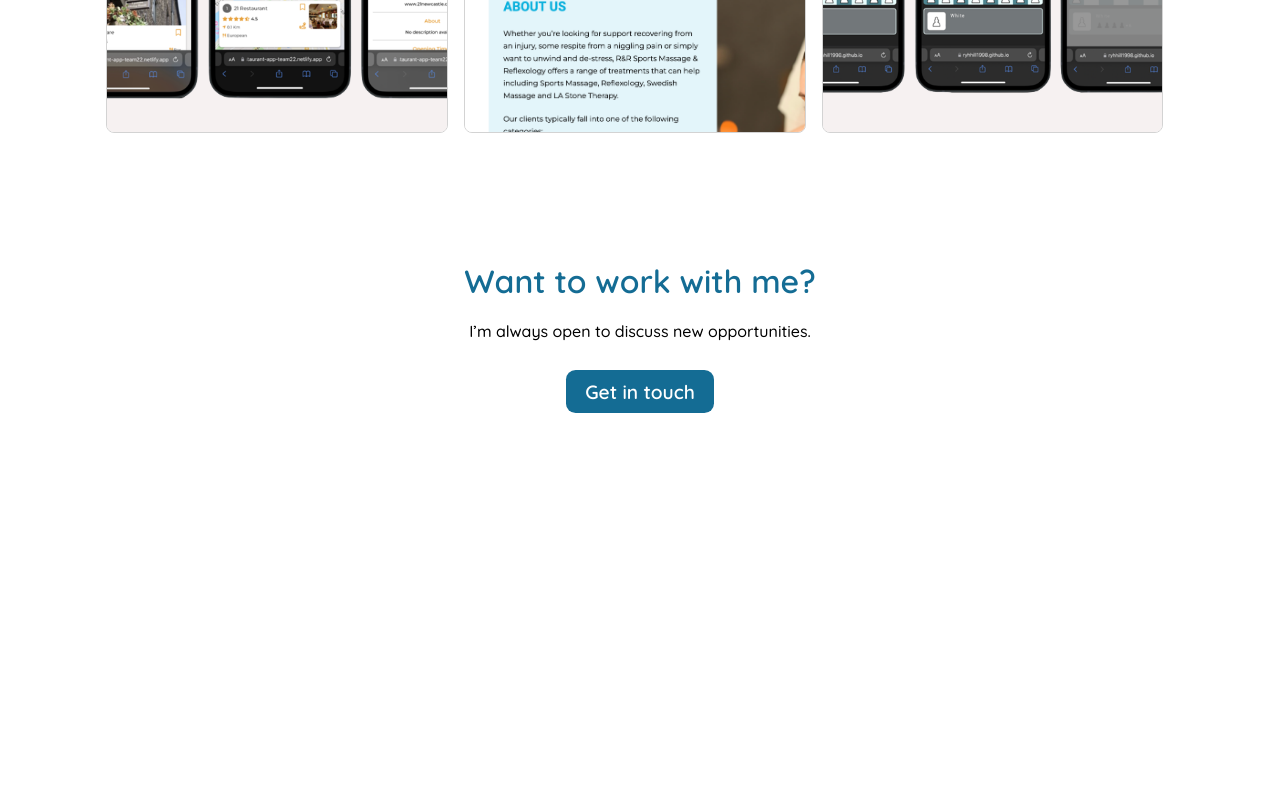
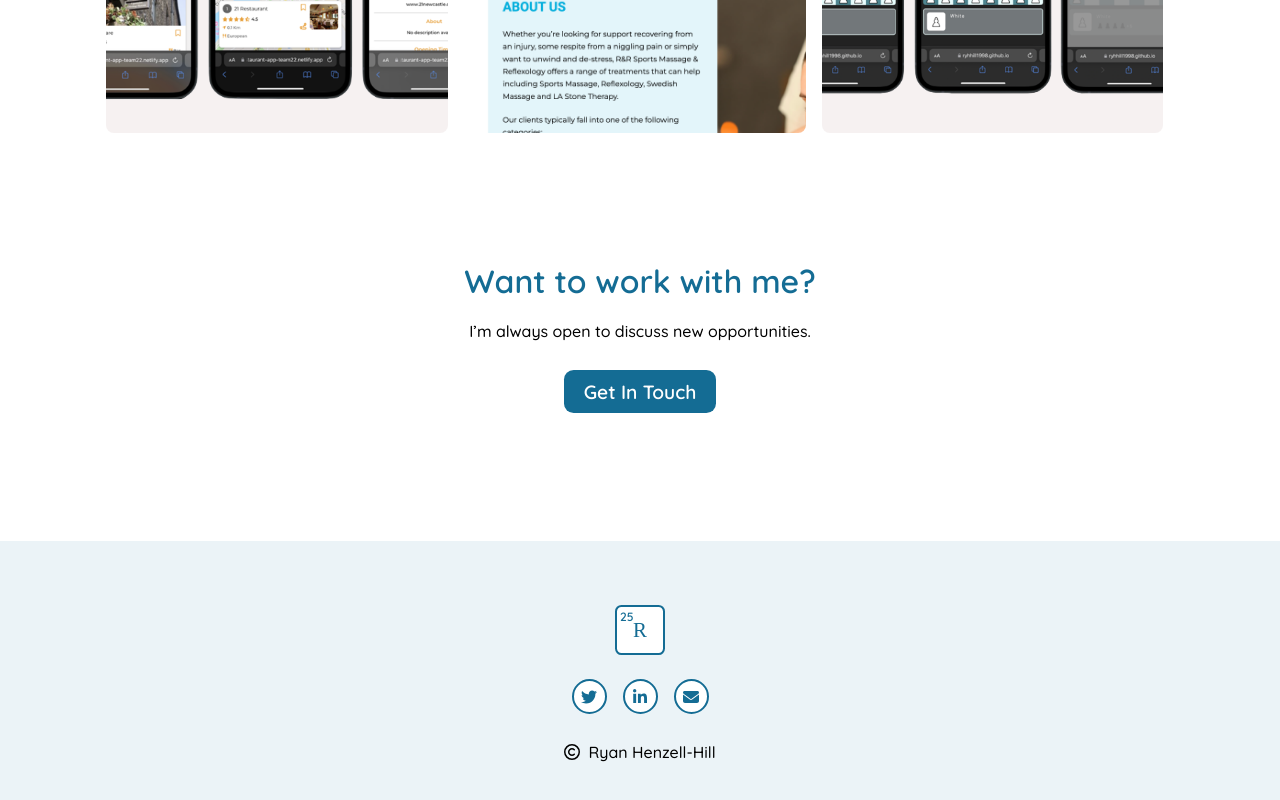
Before and after one commit to Ryhhill1998/Personal-Site, a React (Create React App) app: page / in a window 1280 px wide. Shown: the part 3167-3967 px from the top of the page. Before the commit the page ends 3644 px from the top, so only its background shows below. Built offline with nearby package versions, Linux system fonts and the light colour scheme; a web font is replaced by a local one.

Commit message:
added footer

```diff
--- a/src/App.css
+++ b/src/App.css
@@ -223,7 +223,6 @@ nav {
 
 .projects .previews-container .preview {
   flex-basis: 32%;
-  border: solid 1px lightgrey;
   border-radius: 0.5em;
   overflow: hidden;
 }
@@ -253,6 +252,53 @@ nav {
   font-weight: 600;
   margin-top: 0.5em;
   cursor: pointer;
+  text-transform: capitalize;
+}
+
+/* FOOTER */
+footer {
+  background-color: #ebf3f7;
+  padding-top: 4em;
+  padding-bottom: 4em;
+  margin-top: 4em;
+}
+
+footer > div {
+  display: flex;
+  flex-direction: column;
+  gap: 1.5em;
+  justify-content: center;
+  align-items: center;
+}
+
+footer .logo {
+  color: var(--primary-theme);
+  border-color: var(--primary-theme);
+  background-color: white;
+}
+
+footer .links-container {
+  display: flex;
+  gap: 1em;
+}
+
+footer .links-container .link {
+  border-radius: 50%;
+  height: 35px;
+  width: 35px;
+  display: flex;
+  justify-content: center;
+  align-items: center;
+  border: solid 2px var(--primary-theme);
+  background-color: white;
+}
+
+footer .links-container .link .icon {
+  color: var(--primary-theme);
+}
+
+footer .copyright .icon {
+  margin-right: 0.5em;
 }
 
 /* HEADINGS */
--- a/src/App.js
+++ b/src/App.js
@@ -1,8 +1,18 @@
 import { FontAwesomeIcon } from "@fortawesome/react-fontawesome";
 
-import { faCode, faServer } from "@fortawesome/free-solid-svg-icons";
+import {
+  faCode,
+  faEnvelope,
+  faServer,
+} from "@fortawesome/free-solid-svg-icons";
 
-import { faApple } from "@fortawesome/free-brands-svg-icons";
+import { faCopyright } from "@fortawesome/free-regular-svg-icons";
+
+import {
+  faApple,
+  faLinkedinIn,
+  faTwitter,
+} from "@fortawesome/free-brands-svg-icons";
 
 import "./App.css";
 
@@ -243,7 +253,33 @@ const App = () => {
         </section>
       </main>
 
-      <footer></footer>
+      <footer>
+        <div className="container">
+          <div className="logo">
+            <span className="number">25</span>
+            <span className="letter">R</span>
+          </div>
+
+          <div className="links-container">
+            <div className="link">
+              <FontAwesomeIcon className="icon" icon={faTwitter} />
+            </div>
+
+            <div className="link">
+              <FontAwesomeIcon className="icon" icon={faLinkedinIn} />
+            </div>
+
+            <div className="link">
+              <FontAwesomeIcon className="icon" icon={faEnvelope} />
+            </div>
+          </div>
+
+          <p className="copyright">
+            <FontAwesomeIcon className="icon" icon={faCopyright} />
+            Ryan Henzell-Hill
+          </p>
+        </div>
+      </footer>
     </div>
   );
 };
```
